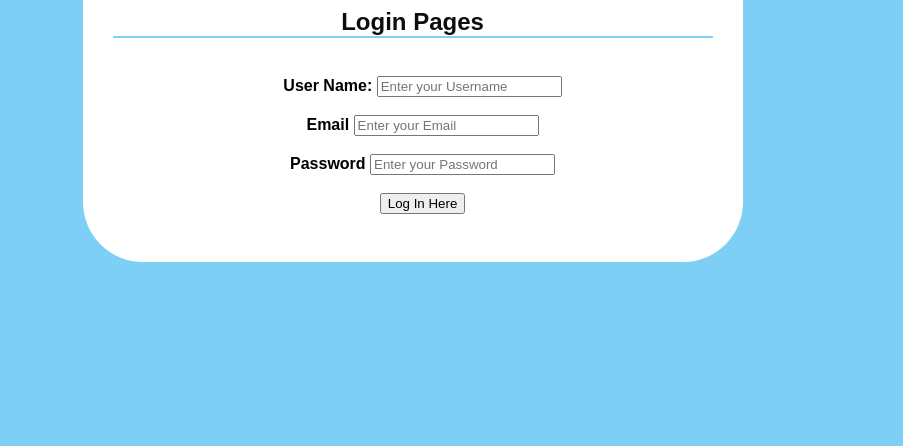
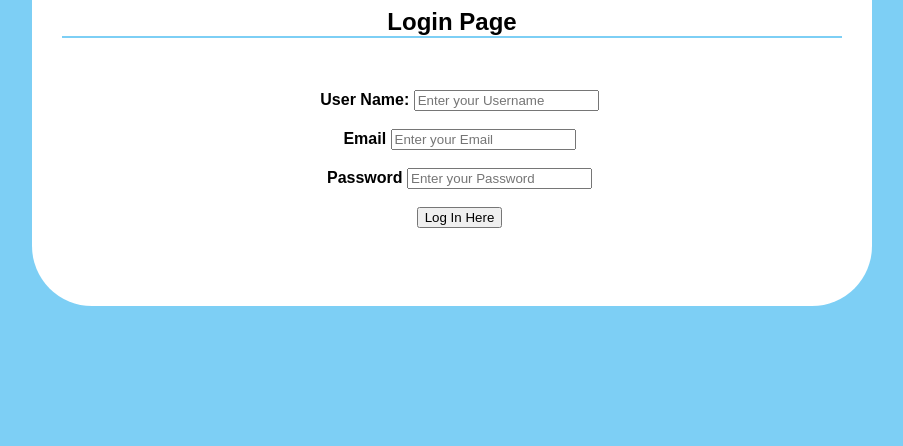
Before and after one commit to Yordanos2526/Assignment1, a plain HTML site: page index.html in a window 1280 px wide. Shown: the part 354-800 px from the top of the page, without its empty margins (292-1195 px from the left). Drawn offline with Linux system fonts and the light colour scheme.

Commit message:
init commit

```diff
--- a/index.css
+++ b/index.css
@@ -5,15 +5,18 @@ body{
 }
 .form{
     background-color: white;
-    width: 600px;
-    margin-left: 29%;
+    width: 780px;
+    height: 420px;
+    margin-left: 25%;
     padding: 40px 30px 30px 30px;
     border-radius: 60px;
+    margin-top: 10%;
+
 }
 .a{
-    margin-left: 20px;
+    margin-left: 15px;
 }
 h2.active {
-    color: #0d0d0d;
     border-bottom: 2px solid rgb(125, 207, 245);
+    margin-bottom: 2%;
   }
--- a/index.html
+++ b/index.html
@@ -7,7 +7,7 @@
 <body>
     <div align="center" class="form">
     <img src="logo3.jpg" alt="logo Icon" style="width:178px;height:128px;">
-    <h2 class="active">Login Pages</h2><br>
+    <h2 class="active">Login Page</h2><br> <br>
     <form>
         <div  align="center" class="a">
         <label><b>User Name:</b></label>
```
